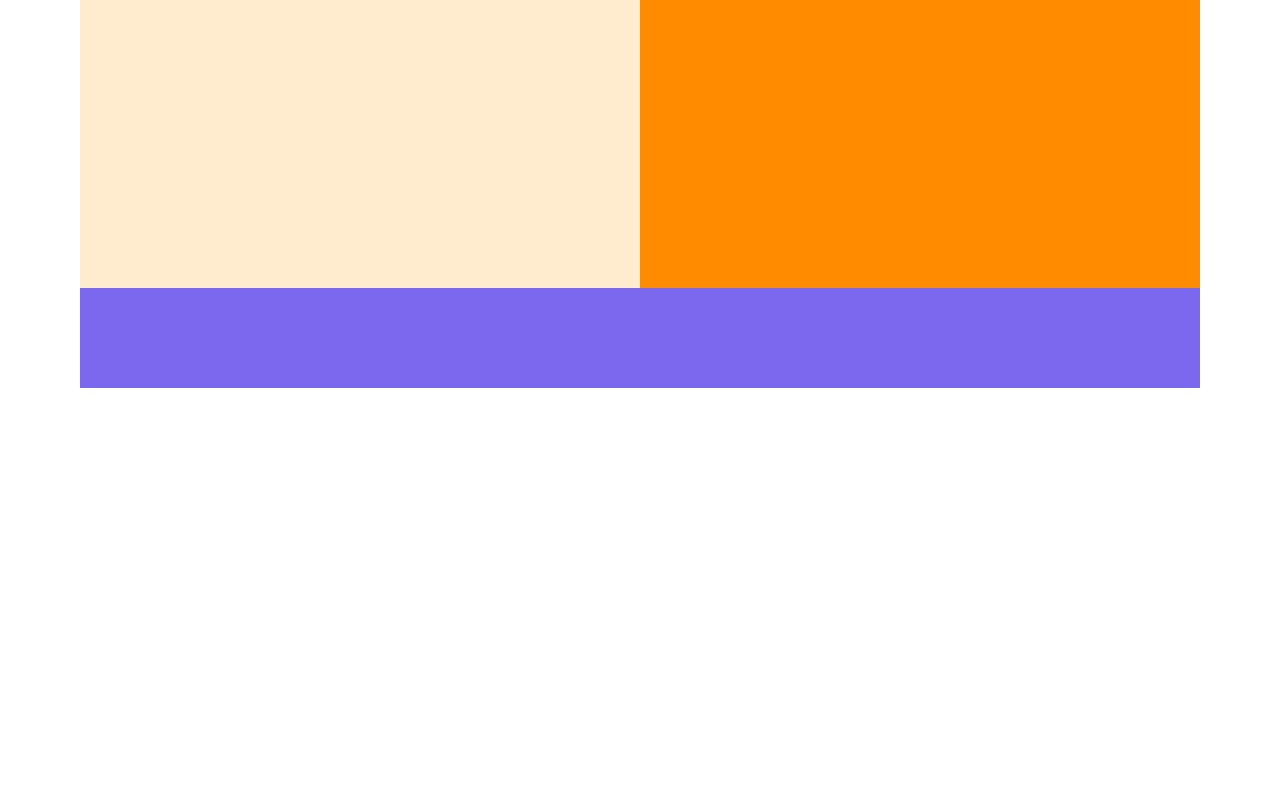
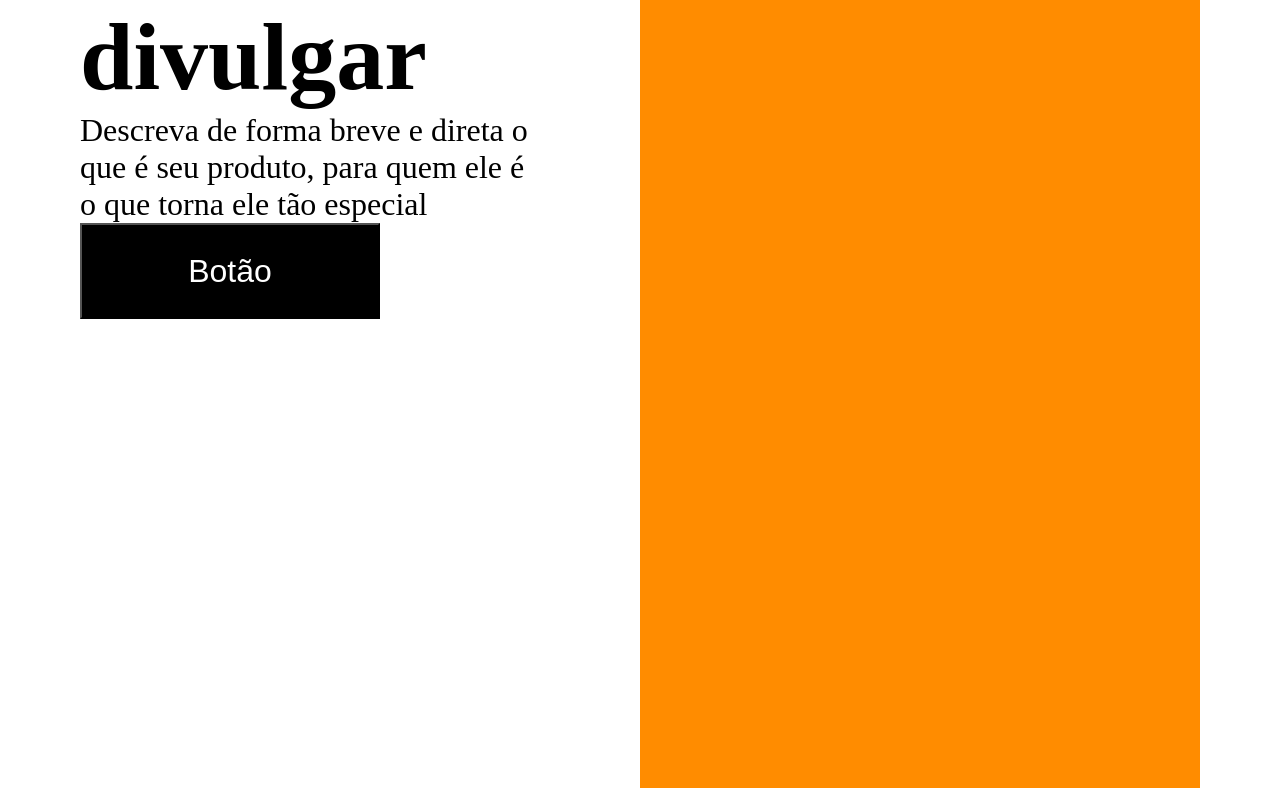
Before and after one commit to VitorPaes-coder/layout-bb, a plain HTML site: page index.html in a window 1280 px wide. Shown: the part 412-1200 px from the top of the page. Before the commit the page ends 800 px from the top, so only its background shows below. Drawn offline with Linux system fonts and the light colour scheme.

Commit message:
conteudo concluido

```diff
--- a/index.html
+++ b/index.html
@@ -23,7 +23,20 @@
         </div>
     </header>
     <main>
-        <div class="conteudo"></div>
+        <div class="conteudo">
+            <h1>Título focado no produto para divulgar</h1>
+            <p>Descreva de forma breve e direta o que é seu produto, para quem ele é o que torna ele tão especial</p>
+            <div class="acao">
+                <button>
+                    <a href="#">Botão</a>
+                </button>
+            </div>
+            <div class="social">
+                <div class=""></div>
+                <div class=""></div>
+                <div class=""></div>
+            </div>
+        </div>
         <div class="destaque"></div>
     </main>
     <footer></footer>
--- a/style.css
+++ b/style.css
@@ -41,13 +41,44 @@ main{
 }
 .conteudo{
     width: 50%;
-    background-color: blanchedalmond;
+    display: flex;
+    flex-direction: column;
+    justify-content: space-between;
 }
+.conteudo h1{
+    font-size: 96px;
+}
+.conteudo p{
+    font-size: 32px;
+    width: 80%;
+}
+.conteudo button{
+    height:96px;
+    width: 300px;
+    background-color: black;
+    color: white;
+    font-size: 32px;
+}
+.conteudo .social{
+    display: flex;
+    justify-content: space-between;
+    width: 80%;
+}
+.conteudo .social div{
+    width: 800px;
+    height: 800px;
+    border-radius: 50%;
+    color: blue;
+}
+
 .destaque{
     width: 50%;
     background-color: darkorange;
 }
 footer{
     height: 100px;
-    background-color:mediumslateblue;
+    display: flex;
+    justify-content: center;
+    align-items: center;
+    color: darkorange;
 }
```
